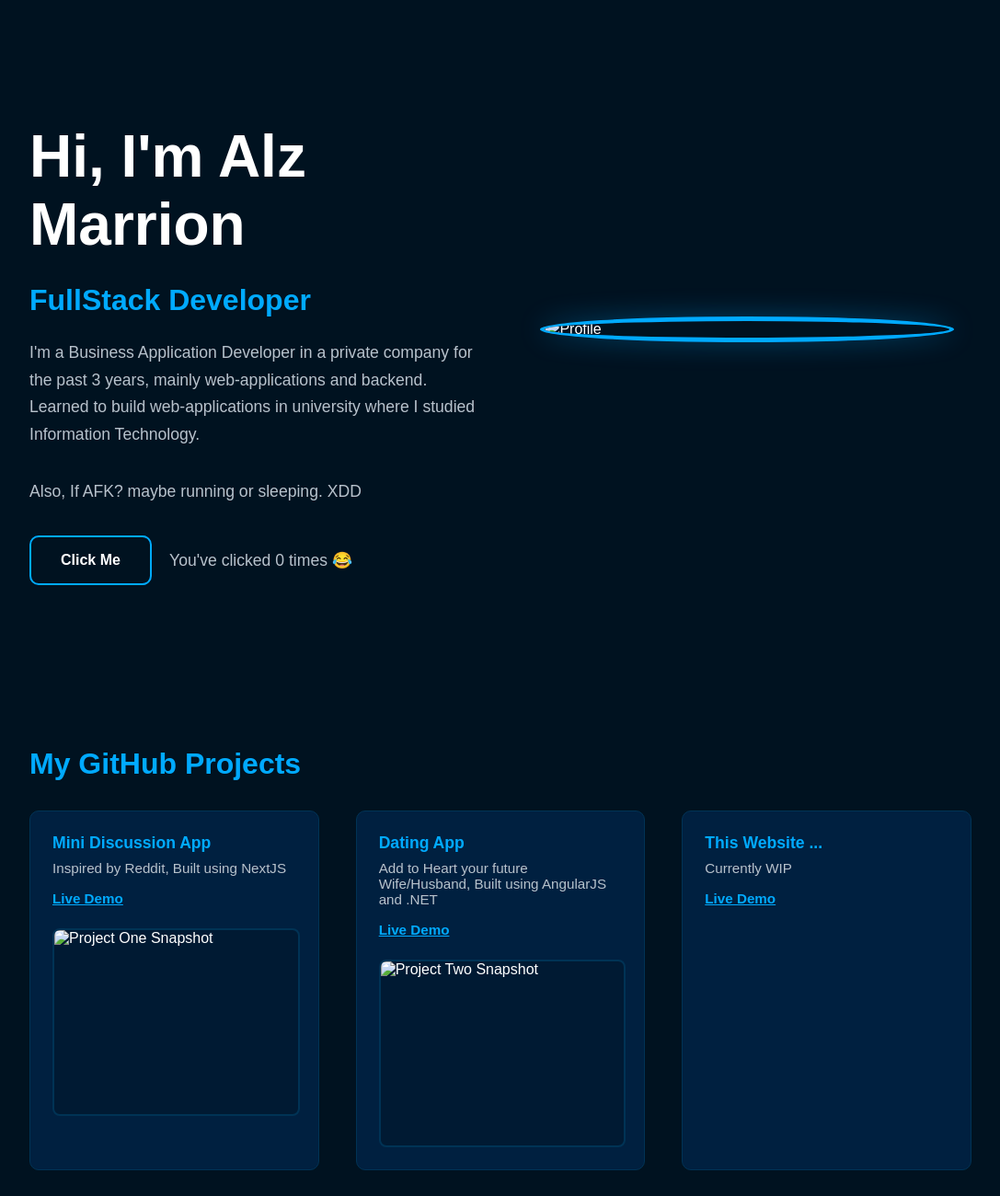
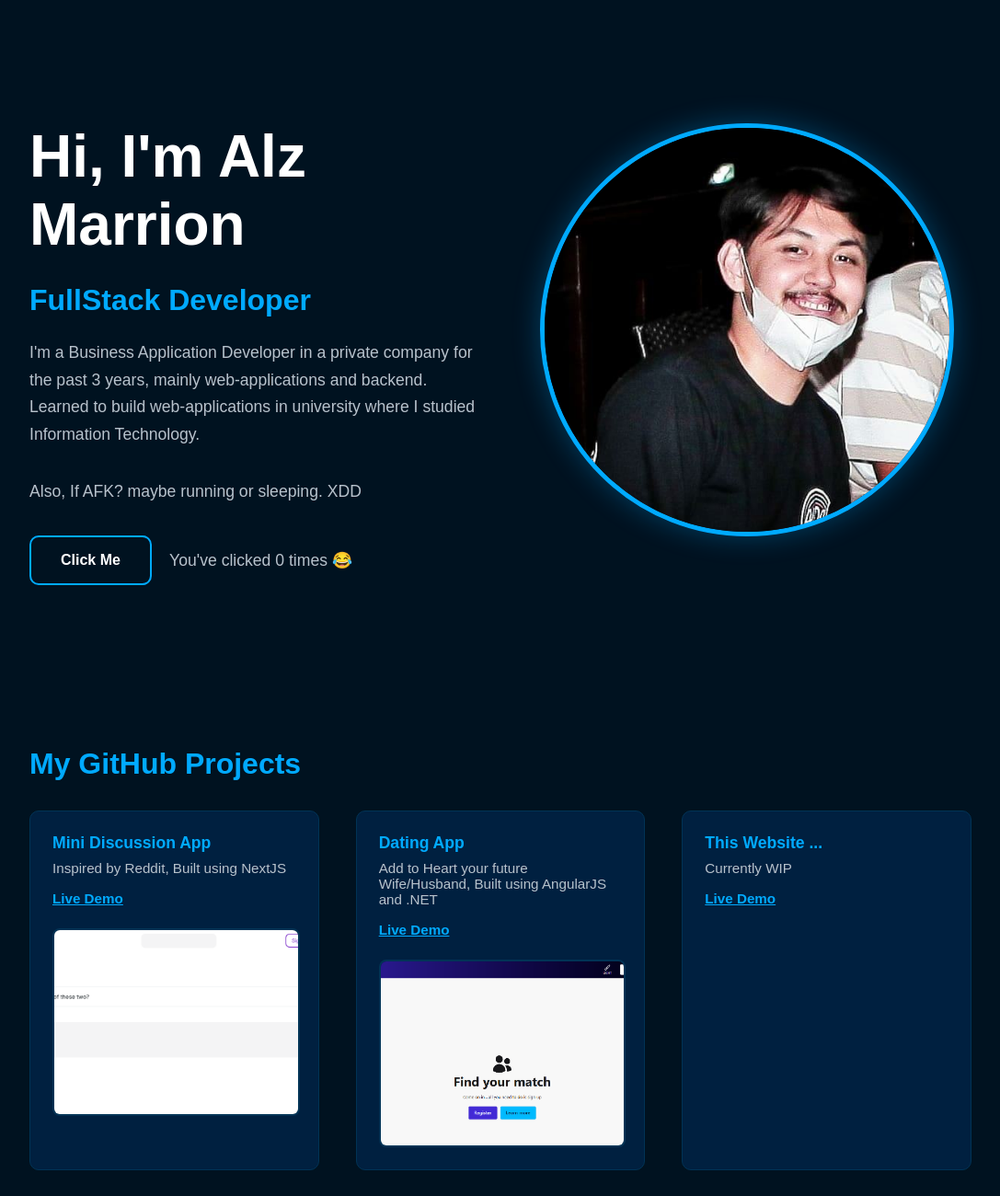
Before and after one commit to 2164789/mywebsite, a plain HTML site: page index.html in a window 1280 px wide. Shown: the part 80-1380 px from the top of the page at 92% size, without its empty margins (96-1183 px from the left). Drawn offline with Linux system fonts and the light colour scheme; the site is published under a folder, as on GitHub Pages, so addresses that start at the root find nothing.

Commit message:
Update index.html
updated path v2

```diff
--- a/index.html
+++ b/index.html
@@ -4,7 +4,7 @@
 <head>
     <meta charset="UTF-8" />
     <meta name="viewport" content="width=device-width, initial-scale=1.0" />
-    <title>Alz | Frontend Developer</title>
+    <title>Alz | Developer</title>
     <link rel="stylesheet" href="style.css">
 
 </head>
@@ -41,7 +41,7 @@
         </div>
 
         <div class="hero-img">
-            <img src="/pic1.jpg" alt="Profile" />
+            <img src="pic1.jpg" alt="Profile" />
         </div>
     </section>
 
@@ -55,7 +55,7 @@
                     <a href="https://discuss-prisma.vercel.app/" target="_blank">Live Demo</a>
                 </div>
                 <div class="project-snapshot">
-                    <img src="/pic2.png" alt="Project One Snapshot" />
+                    <img src="pic2.png" alt="Project One Snapshot" />
                 </div>
             </div>
             <div class="project-item">
@@ -65,7 +65,7 @@
                     <a href="https://dt-app25.azurewebsites.net" target="_blank">Live Demo</a>
                 </div>
                 <div class="project-snapshot">
-                    <img src="/pic3.png" alt="Project Two Snapshot" />
+                    <img src="pic3.png" alt="Project Two Snapshot" />
                 </div>
             </div>
             <div class="project-item">
```
